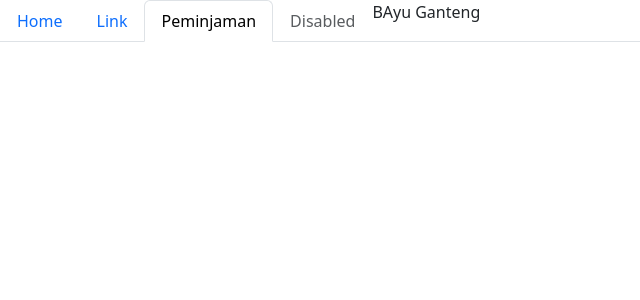
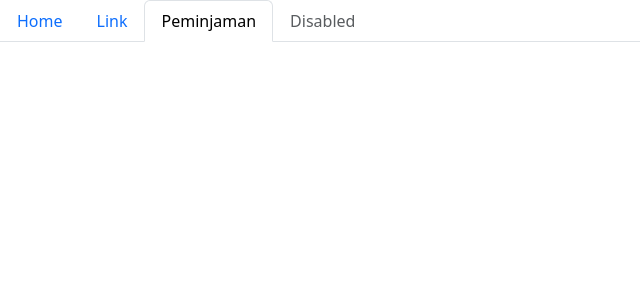
Before and after one commit to Ba3yoo/PAW-PERPUS, a PHP site: page /peminjaman.php in a window 1280 px wide. Shown: the top 300 px of the page, without its empty margins (0-640 px from the left). Run offline with PHP 8.4, Linux system fonts and the light colour scheme.

Commit message:
Revert "hbfqejbhqefhjbfeahbj"
This reverts commit 19f7c0fbec26ce2c599a0cef382b9bf1a34e9bb6.

```diff
--- a/peminjaman.php
+++ b/peminjaman.php
@@ -23,7 +23,6 @@
   <li class="nav-item">
     <a class="nav-link disabled" aria-disabled="true">Disabled</a>
   </li>
-  BAyu Ganteng
 </ul>
 </body>
 </html>
```
